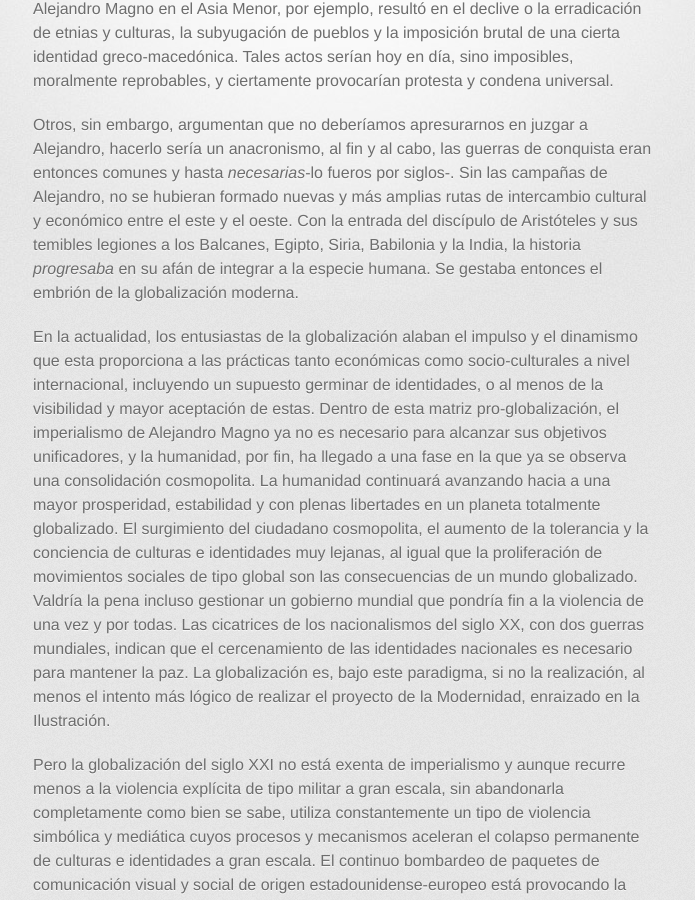
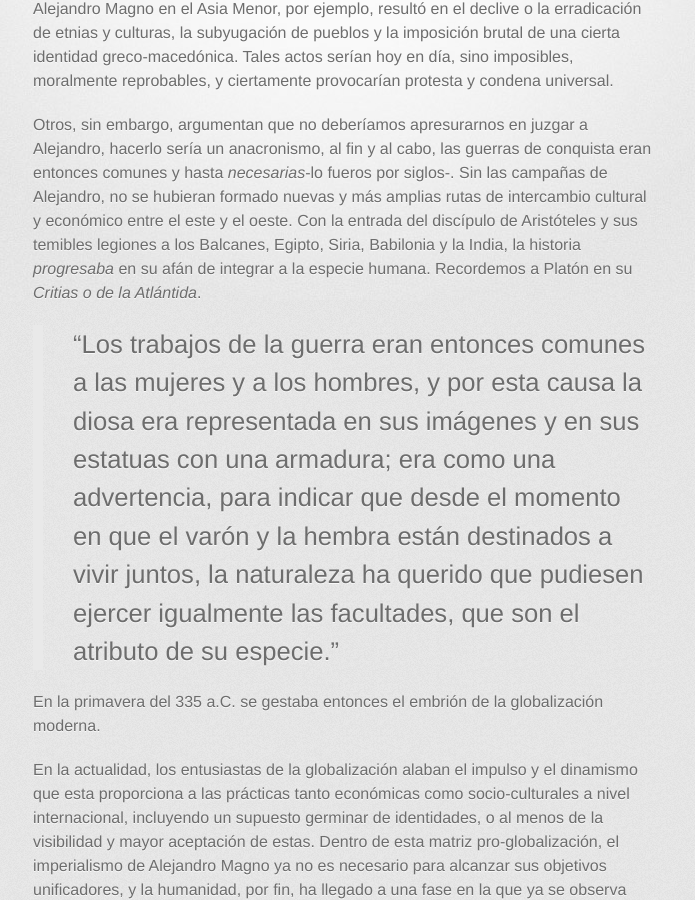
Before and after one commit to lampsacus/lampsacus.github.io, a Jekyll site: the page built from blog/problemas-de-la-globalizacion.md, in a window 1280 px wide and 900 px high, scrolled down 273 px. Shown: the whole window, without its empty margins (297-992 px from the left). Built offline with Jekyll 4.4.1, drawn with Linux system fonts in a browser that asks for light colours; some web fonts are replaced.

Commit message:
globalization

```diff
--- a/blog/problemas-de-la-globalizacion.md
+++ b/blog/problemas-de-la-globalizacion.md
@@ -5,7 +5,11 @@ layout: default
 
 La historia, se dice, está en los ojos del espectador. Para algunos, las conquistas de Alejandro Magno en el Asia Menor, por ejemplo, resultó en el declive o la erradicación de etnias y culturas, la subyugación de pueblos y la imposición brutal de una cierta identidad greco-macedónica. Tales actos serían hoy en día, sino imposibles, moralmente reprobables, y ciertamente provocarían protesta y condena universal.
 
-Otros, sin embargo, argumentan que no deberíamos apresurarnos en juzgar a Alejandro, hacerlo sería un anacronismo, al fin y al cabo, las guerras de conquista eran entonces comunes y hasta *necesarias*-lo fueros por siglos-. Sin las campañas de Alejandro, no se hubieran formado nuevas y más amplias rutas de intercambio cultural y económico entre el este y el oeste. Con la entrada del discípulo de Aristóteles y sus temibles legiones a los Balcanes, Egipto, Siria, Babilonia y la India, la historia *progresaba* en su afán de integrar a la especie humana. Se gestaba entonces el embrión de la globalización moderna.
+Otros, sin embargo, argumentan que no deberíamos apresurarnos en juzgar a Alejandro, hacerlo sería un anacronismo, al fin y al cabo, las guerras de conquista eran entonces comunes y hasta *necesarias*-lo fueros por siglos-. Sin las campañas de Alejandro, no se hubieran formado nuevas y más amplias rutas de intercambio cultural y económico entre el este y el oeste. Con la entrada del discípulo de Aristóteles y sus temibles legiones a los Balcanes, Egipto, Siria, Babilonia y la India, la historia *progresaba* en su afán de integrar a la especie humana. Recordemos a Platón en su *Critias o de la Atlántida*.
+
+>“Los trabajos de la guerra eran entonces comunes a las mujeres y a los hombres, y por esta causa la diosa era representada en sus imágenes y en sus estatuas con una armadura; era como una advertencia, para indicar que desde el momento en que el varón y la hembra están destinados a vivir juntos, la naturaleza ha querido que pudiesen ejercer igualmente las facultades, que son el atributo de su especie.”
+
+En la primavera del 335 a.C. se gestaba entonces el embrión de la globalización moderna.
 
 En la actualidad, los entusiastas de la globalización alaban el impulso y el dinamismo que esta proporciona a las prácticas tanto económicas como socio-culturales a nivel internacional, incluyendo un supuesto germinar de identidades, o al menos de la visibilidad y mayor aceptación de estas. Dentro de esta matriz pro-globalización, el imperialismo de Alejandro Magno ya no es necesario para alcanzar sus objetivos unificadores, y la humanidad, por fin, ha llegado a una fase en la que ya se observa una consolidación cosmopolita. La humanidad continuará avanzando hacia a una mayor prosperidad, estabilidad y con plenas libertades en un planeta totalmente globalizado. El surgimiento del ciudadano cosmopolita, el aumento de la tolerancia y la conciencia de culturas e identidades muy lejanas, al igual que la proliferación de movimientos sociales de tipo global son las consecuencias de un mundo globalizado. Valdría la pena incluso gestionar un gobierno mundial que pondría fin a la violencia de una vez y por todas. Las cicatrices de los nacionalismos del siglo XX, con dos guerras mundiales, indican que el cercenamiento de las identidades nacionales es necesario para mantener la paz. La globalización es, bajo este paradigma, si no la realización, al menos el intento más lógico de realizar el proyecto de la Modernidad, enraizado en la Ilustración.
 
```
